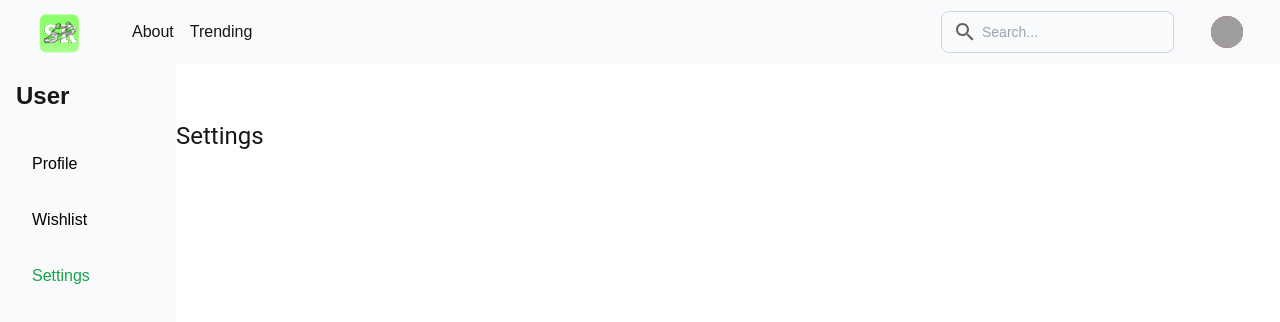
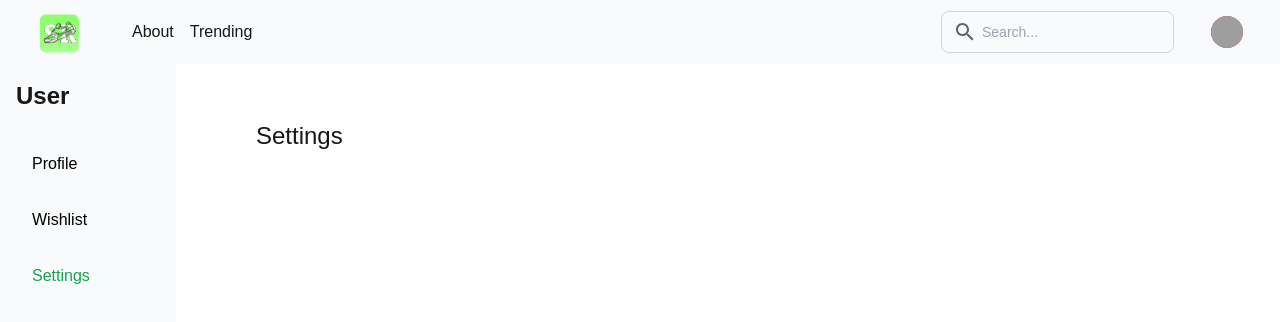
Before and after one commit to KhalidCEU/proyectoWeb1, a Next.js app: page /user/settings in a window 1280 px wide. Shown: the top 322 px of the page. Built offline with nearby package versions, Linux system fonts and the light colour scheme; grey boxes are pictures that could not be loaded.

Commit message:
refactor: replace MUI Typography with <p> for titles

```diff
--- a/src/app/user/profile/page.tsx
+++ b/src/app/user/profile/page.tsx
@@ -18,7 +18,6 @@ export default function Profile() {
 
     return (
         <div className="container mx-auto">
-            {/* <p className="text-2xl ml-20">Profile</p> */}
             <div className="flex flex-col items-center mt-10">
                 <Image
                         className='mb-4'
--- a/src/app/user/settings/page.tsx
+++ b/src/app/user/settings/page.tsx
@@ -1,12 +1,11 @@
 
 
 import React from 'react';
-import { Typography } from '@mui/material';
 
 export default function Settings() {
     return (
         <div>
-            <Typography variant="h5">Settings</Typography>
+            <p className="text-2xl ml-20">Settings</p>
         </div>
     );
 };
```
